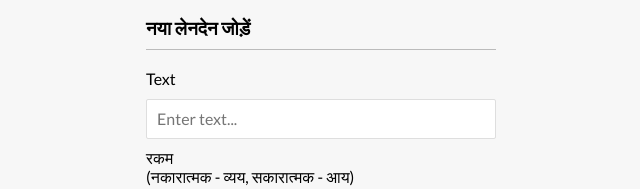
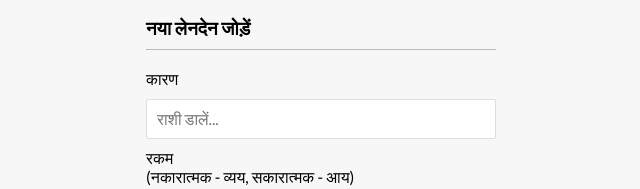
Before and after one commit to adityaparsad01/Expanse-Tracker, a React (Create React App) app: page / in a window 1280 px wide. Shown: the part 412-601 px from the top of the page, without its empty margins (319-959 px from the left). Built offline with nearby package versions, Linux system fonts and the light colour scheme.

Commit message:
Hindi Font added

```diff
--- a/src/components/AddTransection.js
+++ b/src/components/AddTransection.js
@@ -24,12 +24,12 @@ export const AddTransection = () => {
       <h3>नया लेनदेन जोड़ें</h3>
       <form onSubmit={onSubmit}>
         <div className="form-control">
-          <label htmlFor="text">Text</label>
+          <label htmlFor="text">कारण</label>
           <input
             type="text"
             value={text}
             onChange={(e) => setText(e.target.value)}
-            placeholder="Enter text..."
+            placeholder="राशी डालें..."
           />
         </div>
         <div className="form-control">
@@ -41,7 +41,7 @@ export const AddTransection = () => {
             type="number"
             value={amount}
             onChange={(e) => setAmount(e.target.value)}
-            placeholder="Enter amount..."
+            placeholder="राशी डालें..."
           />
         </div>
         <button className="btn">लेन-देन जोड़ें</button>
```
